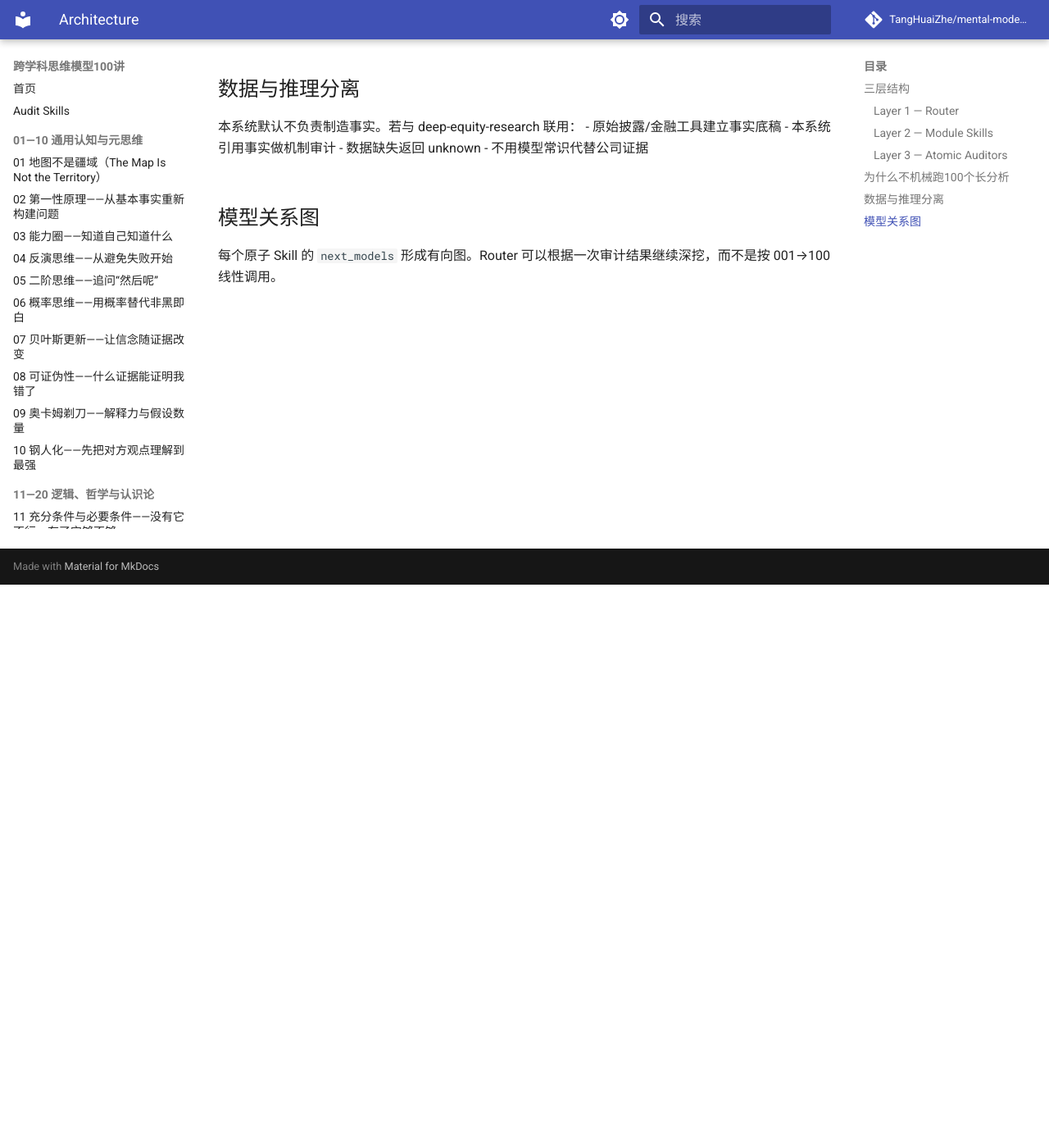
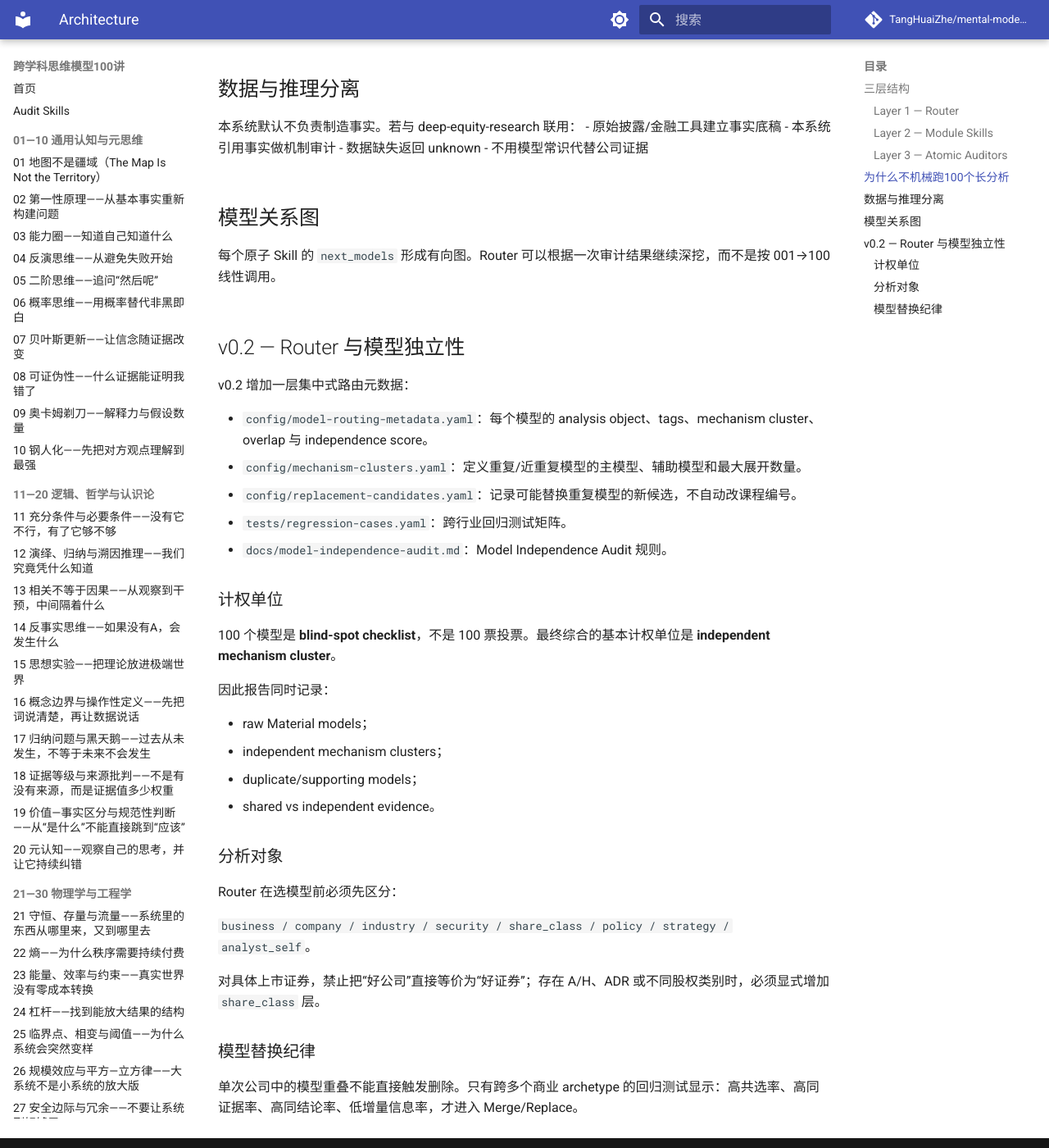
Before and after one commit to TangHuaiZhe/mental-models-audit, an MkDocs documentation site: the page built from docs/architecture.md, in a window 1280 px wide and 1400 px high, scrolled down 687 px. Shown: the whole window at 82% size. Built offline with MkDocs 1.6.1 and Material for MkDocs 9.7.7, drawn with Linux system fonts in a browser that asks for light colours; comment, search, counter and statistics services are not loaded.

Commit message:
docs: document v0.2 routing and model independence architecture

```diff
--- a/docs/architecture.md
+++ b/docs/architecture.md
@@ -29,3 +29,36 @@
 ## 模型关系图
 
 每个原子 Skill 的 `next_models` 形成有向图。Router 可以根据一次审计结果继续深挖，而不是按 001→100 线性调用。
+
+## v0.2 — Router 与模型独立性
+
+v0.2 增加一层集中式路由元数据：
+
+- `config/model-routing-metadata.yaml`：每个模型的 analysis object、tags、mechanism cluster、overlap 与 independence score。
+- `config/mechanism-clusters.yaml`：定义重复/近重复模型的主模型、辅助模型和最大展开数量。
+- `config/replacement-candidates.yaml`：记录可能替换重复模型的新候选，不自动改课程编号。
+- `tests/regression-cases.yaml`：跨行业回归测试矩阵。
+- `docs/model-independence-audit.md`：Model Independence Audit 规则。
+
+### 计权单位
+
+100 个模型是 **blind-spot checklist**，不是 100 票投票。最终综合的基本计权单位是 **independent mechanism cluster**。
+
+因此报告同时记录：
+
+- raw Material models；
+- independent mechanism clusters；
+- duplicate/supporting models；
+- shared vs independent evidence。
+
+### 分析对象
+
+Router 在选模型前必须先区分：
+
+`business / company / industry / security / share_class / policy / strategy / analyst_self`。
+
+对具体上市证券，禁止把“好公司”直接等价为“好证券”；存在 A/H、ADR 或不同股权类别时，必须显式增加 `share_class` 层。
+
+### 模型替换纪律
+
+单次公司中的模型重叠不能直接触发删除。只有跨多个商业 archetype 的回归测试显示：高共选率、高同证据率、高同结论率、低增量信息率，才进入 Merge/Replace。
```
